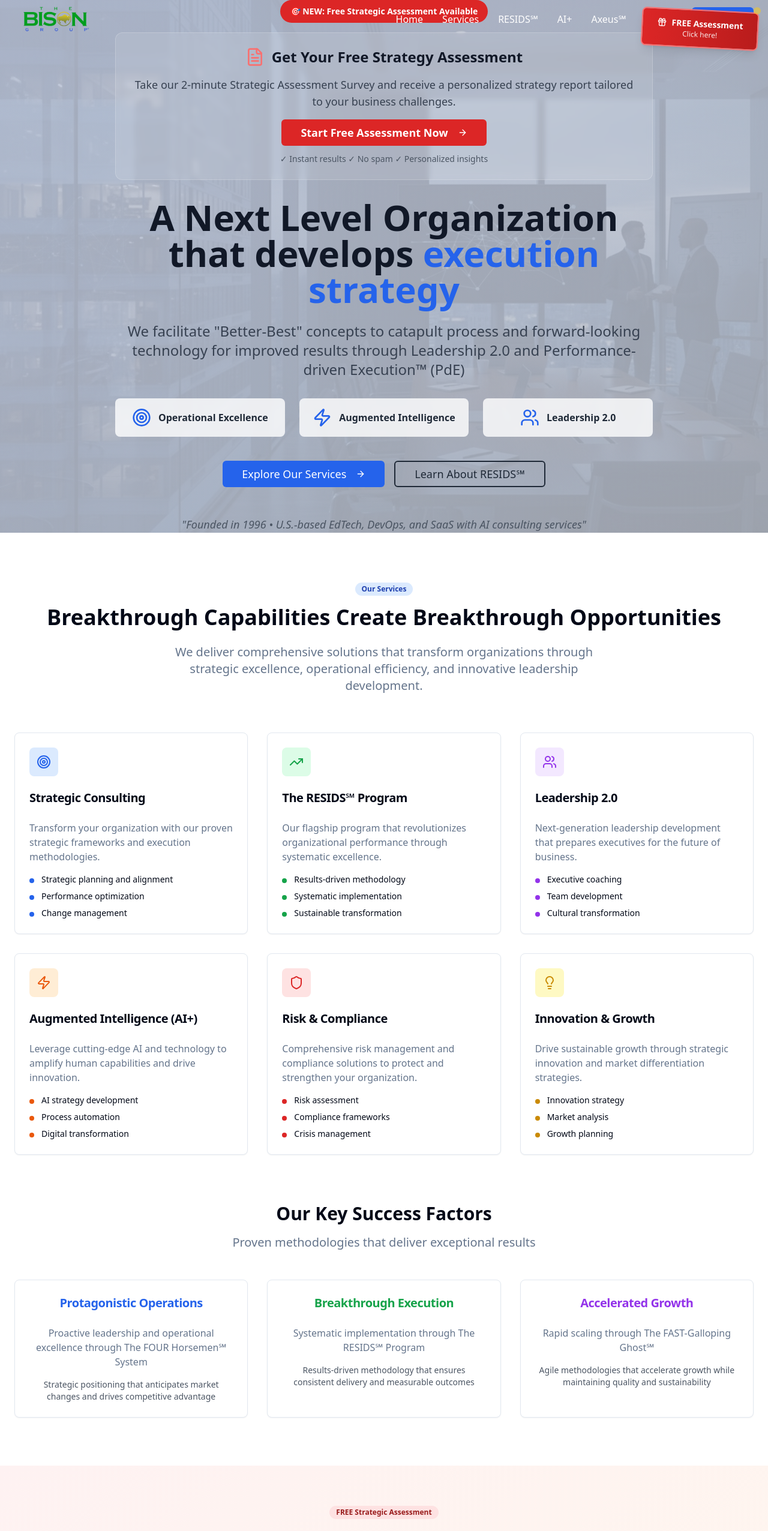
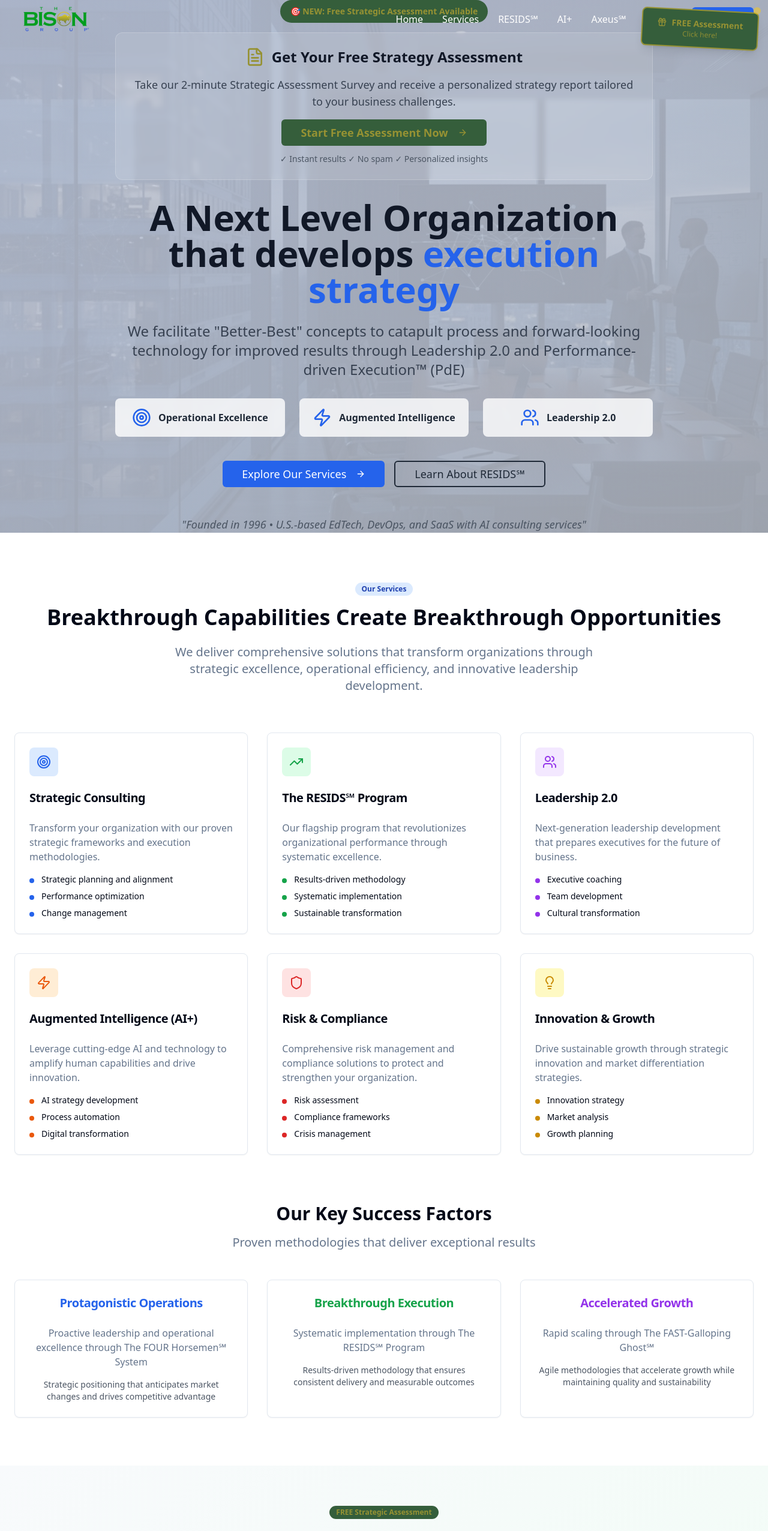
Before and after one commit to gtdidea/Bison-newsiterevised, a React (Vite) app: page / in a window 1280 px wide. Shown: the top 2552 px of the page at 60% size. Built offline with nearby package versions, Linux system fonts and the light colour scheme.

Commit message:
Updated LeadMagnetCTA.tsx

```diff
--- a/src/components/HeroSection.tsx
+++ b/src/components/HeroSection.tsx
@@ -26,7 +26,7 @@ export default function HeroSection() {
           <div className="relative">
             <button
               onClick={handleAssessmentClick}
-              className="bg-gradient-to-r from-red-600 to-red-700 text-white px-6 py-3 rounded-lg shadow-lg transform rotate-3 hover:rotate-0 transition-all duration-300 cursor-pointer border-2 border-red-400 hover:shadow-xl active:scale-95"
+              className="bg-[#355E3B] text-[#969233] px-6 py-3 rounded-lg shadow-lg transform rotate-3 hover:rotate-0 transition-all duration-300 cursor-pointer border-2 border-[#969233] hover:shadow-xl active:scale-95"
             >
               <div className="flex items-center space-x-2">
                 <Gift className="h-4 w-4" />
@@ -52,12 +52,12 @@ export default function HeroSection() {
           <div className="max-w-4xl mx-auto">
             {/* Strategic Assessment Announcement */}
             <div className="mb-8">
-              <Badge className="mb-4 bg-red-600 hover:bg-red-700 text-white px-4 py-2 text-sm font-semibold">
+              <Badge className="mb-4 bg-[#355E3B] hover:bg-[#355E3B]/90 text-[#969233] px-4 py-2 text-sm font-semibold">
                 🎯 NEW: Free Strategic Assessment Available
               </Badge>
               <div className="bg-white/10 backdrop-blur-sm border border-white/20 rounded-xl p-6 mb-6">
                 <div className="flex items-center justify-center mb-4">
-                  <FileText className="h-8 w-8 text-red-400 mr-3" />
+                  <FileText className="h-8 w-8 text-[#969233] mr-3" />
                   <h3 className="text-2xl font-bold text-gray-900">Get Your Free Strategy Assessment</h3>
                 </div>
                 <p className="text-lg mb-4 text-gray-700">
@@ -65,7 +65,7 @@ export default function HeroSection() {
                 </p>
                 <Button
                   size="lg"
-                  className="bg-red-600 hover:bg-red-700 text-white px-8 py-3 text-lg font-semibold"
+                  className="bg-[#355E3B] hover:bg-[#355E3B]/90 text-[#969233] px-8 py-3 text-lg font-semibold"
                   onClick={handleAssessmentClick}
                 >
                   Start Free Assessment Now
--- a/src/components/LeadMagnetCTA.tsx
+++ b/src/components/LeadMagnetCTA.tsx
@@ -10,11 +10,11 @@ export default function LeadMagnetCTA() {
 
   return (
     <>
-      <section className="py-16 bg-gradient-to-br from-red-50 to-orange-50">
+      <section className="py-16 bg-gradient-to-br from-slate-50 to-green-50">
         <div className="container mx-auto px-6">
           <div className="max-w-4xl mx-auto">
             <div className="text-center mb-12">
-              <Badge className="mb-4 bg-red-100 text-red-800 hover:bg-red-200">
+              <Badge className="mb-4 bg-[#355E3B] text-[#969233] hover:bg-[#355E3B]/90">
                 FREE Strategic Assessment
               </Badge>
               <h2 className="text-4xl font-bold mb-4">
@@ -28,10 +28,10 @@ export default function LeadMagnetCTA() {
 
             <div className="grid md:grid-cols-2 gap-8 items-center">
               <div>
-                <Card className="border-2 border-red-200 shadow-lg">
+                <Card className="border-2 border-[#969233] shadow-lg">
                   <CardHeader>
                     <CardTitle className="flex items-center text-2xl">
-                      <FileText className="mr-3 h-6 w-6 text-red-600" />
+                      <FileText className="mr-3 h-6 w-6 text-[#969233]" />
                       Your Personalized Strategic Report
                     </CardTitle>
                   </CardHeader>
@@ -83,8 +83,8 @@ export default function LeadMagnetCTA() {
 
               <div className="text-center">
                 <div className="mb-6">
-                  <div className="inline-flex items-center justify-center w-20 h-20 bg-red-100 rounded-full mb-4">
-                    <FileText className="h-10 w-10 text-red-600" />
+                  <div className="inline-flex items-center justify-center w-20 h-20 bg-[#355E3B]/20 rounded-full mb-4">
+                    <FileText className="h-10 w-10 text-[#355E3B]" />
                   </div>
                   <h3 className="text-2xl font-bold mb-2">Ready in 2 Minutes</h3>
                   <p className="text-muted-foreground mb-6">
@@ -95,7 +95,7 @@ export default function LeadMagnetCTA() {
 
                 <Button
                   size="lg"
-                  className="bg-red-600 hover:bg-red-700 text-white px-8 py-4 text-lg"
+                  className="bg-[#355E3B] hover:bg-[#355E3B]/90 text-[#969233] px-8 py-4 text-lg"
                   onClick={() => setIsModalOpen(true)}
                 >
                   Start My Strategic Assessment
@@ -120,15 +120,15 @@ export default function LeadMagnetCTA() {
             <div className="mt-12 text-center">
               <div className="grid grid-cols-1 md:grid-cols-3 gap-6">
                 <div className="text-center">
-                  <div className="text-3xl font-bold text-red-600">2,500+</div>
+                  <div className="text-3xl font-bold text-[#355E3B]">2,500+</div>
                   <div className="text-sm text-muted-foreground">Assessments Completed</div>
                 </div>
                 <div className="text-center">
-                  <div className="text-3xl font-bold text-red-600">94%</div>
+                  <div className="text-3xl font-bold text-[#355E3B]">94%</div>
                   <div className="text-sm text-muted-foreground">Found Actionable Insights</div>
                 </div>
                 <div className="text-center">
-                  <div className="text-3xl font-bold text-red-600">$2.3M</div>
+                  <div className="text-3xl font-bold text-[#355E3B]">$2.3M</div>
                   <div className="text-sm text-muted-foreground">Average ROI Increase</div>
                 </div>
               </div>
--- a/src/components/LeadMagnetModal.tsx
+++ b/src/components/LeadMagnetModal.tsx
@@ -465,7 +465,7 @@ For a comprehensive analysis, contact us at info@thebisongroup.io
                 <Button
                   onClick={handleSubmit}
                   disabled={!surveyData.biggestPainPoint}
-                  className="bg-red-600 hover:bg-red-700"
+                  className="bg-[#355E3B] hover:bg-[#355E3B]/90 text-[#969233]"
                 >
                   Generate My Strategic Assessment
                 </Button>
```
